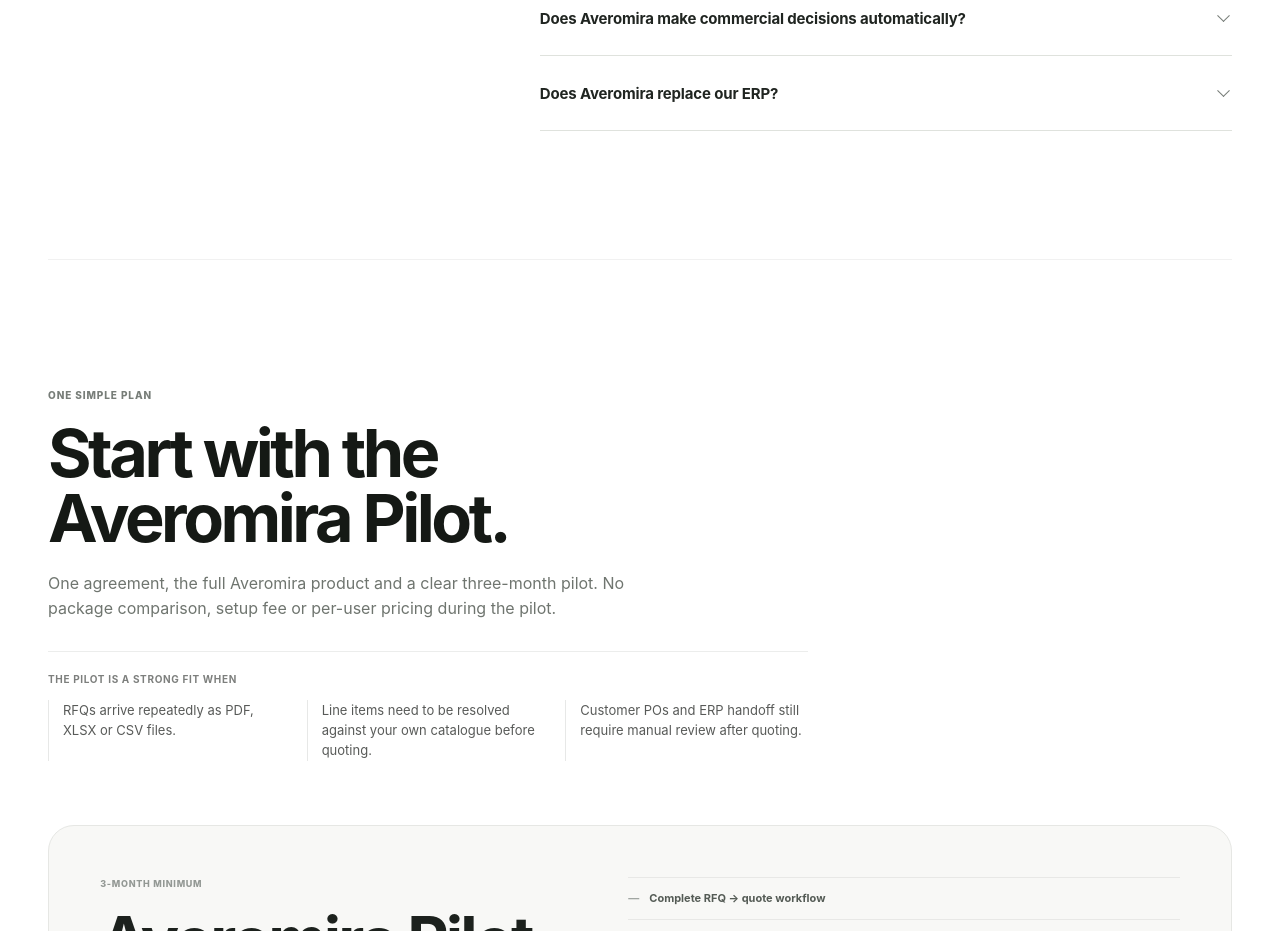
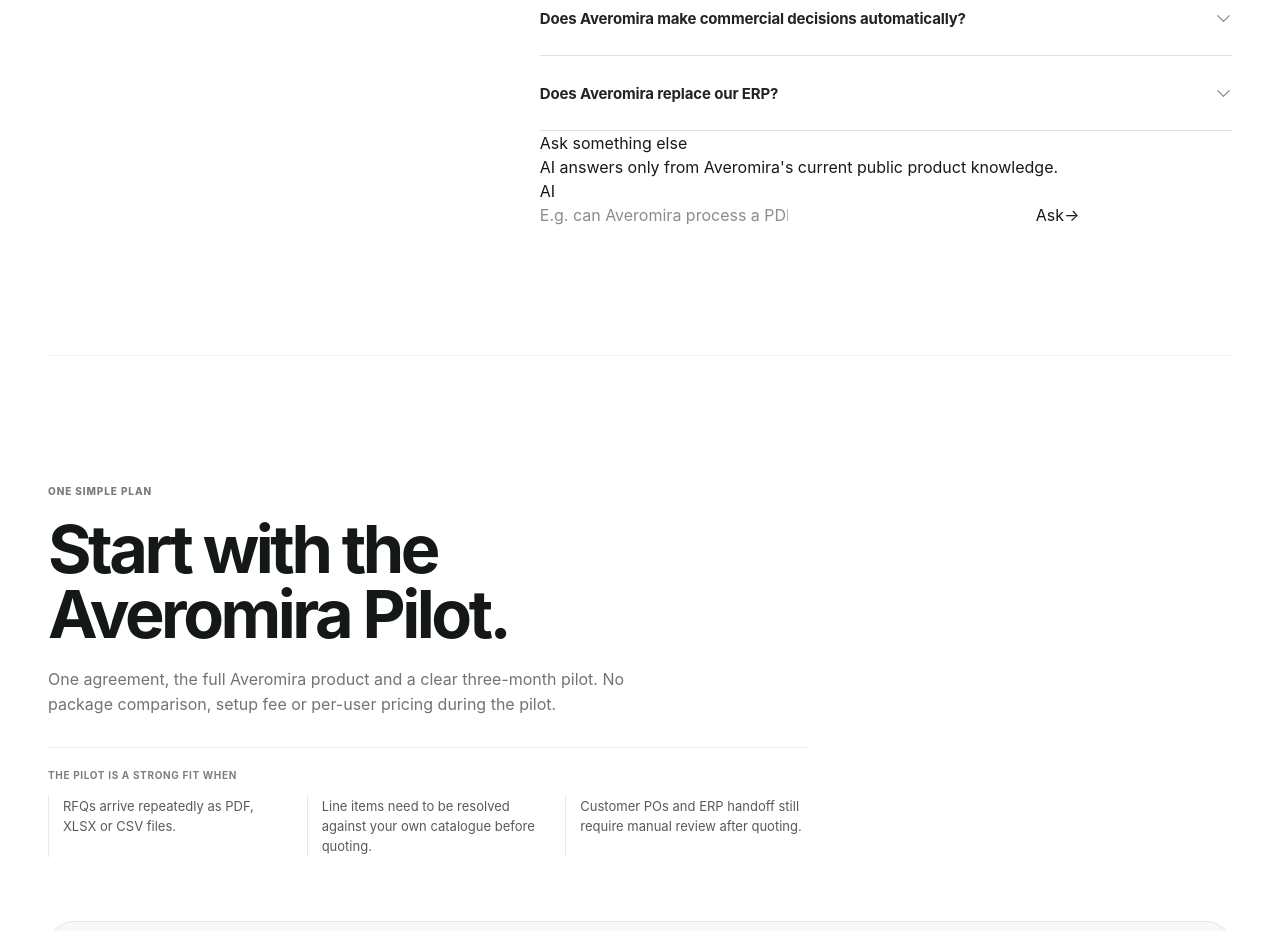
Before and after one commit to miromnb-coder/Rivora, a Next.js app: page / in a window 1280 px wide. Shown: the part 7620-8551 px from the top of the page. Built offline with nearby package versions, Linux system fonts and the light colour scheme; no server answers.

Commit message:
Add Ask Averomira AI interaction

```diff
--- a/components/marketing/FaqV2.tsx
+++ b/components/marketing/FaqV2.tsx
@@ -1,11 +1,16 @@
 "use client";
 
-import { useState } from "react";
+import { FormEvent, useState } from "react";
 import type { Locale } from "@/lib/locale";
 
 type FaqItem = {
   question: string;
   answer: string;
+};
+
+type AskResult = {
+  answer: string;
+  supported: boolean;
 };
 
 const faqContent: Record<Locale, FaqItem[]> = {
@@ -89,6 +94,63 @@ export function FaqV2({ locale }: { locale: Locale }) {
   const fi = locale === "fi";
   const items = faqContent[locale];
   const [openIndex, setOpenIndex] = useState<number | null>(0);
+  const [question, setQuestion] = useState("");
+  const [website, setWebsite] = useState("");
+  const [askResult, setAskResult] = useState<AskResult | null>(null);
+  const [askError, setAskError] = useState("");
+  const [asking, setAsking] = useState(false);
+
+  async function askAveromira(event: FormEvent<HTMLFormElement>) {
+    event.preventDefault();
+    const cleanQuestion = question.trim();
+    if (cleanQuestion.length < 3 || asking) return;
+
+    setAsking(true);
+    setAskError("");
+    setAskResult(null);
+
+    try {
+      const response = await fetch("/api/marketing/ask", {
+        method: "POST",
+        headers: { "Content-Type": "application/json" },
+        body: JSON.stringify({
+          question: cleanQuestion,
+          locale,
+          website,
+        }),
+      });
+
+      const data = (await response.json()) as {
+        answer?: string;
+        supported?: boolean;
+        error?: string;
+      };
+
+      if (!response.ok || !data.answer) {
+        throw new Error(
+          data.error ||
+            (fi
+              ? "Vastausta ei saatu juuri nyt. Yritä hetken kuluttua uudelleen."
+              : "No answer is available right now. Please try again shortly."),
+        );
+      }
+
+      setAskResult({
+        answer: data.answer,
+        supported: data.supported === true,
+      });
+    } catch (error) {
+      setAskError(
+        error instanceof Error
+          ? error.message
+          : fi
+            ? "Vastausta ei saatu juuri nyt."
+            : "No answer is available right now.",
+      );
+    } finally {
+      setAsking(false);
+    }
+  }
 
   return (
     <section className="marketing-shell v2-section faq-v2" id="faq" aria-labelledby="faq-v2-title">
@@ -138,6 +200,71 @@ export function FaqV2({ locale }: { locale: Locale }) {
               </article>
             );
           })}
+
+          <div className="faq-v2-ask">
+            <div className="faq-v2-ask-heading">
+              <div>
+                <span>{fi ? "Kysy jotain muuta" : "Ask something else"}</span>
+                <p>
+                  {fi
+                    ? "AI vastaa vain Averomiran tämänhetkisen julkisen tuotetiedon perusteella."
+                    : "AI answers only from Averomira's current public product knowledge."}
+                </p>
+              </div>
+              <span className="faq-v2-ai-badge">AI</span>
+            </div>
+
+            <form className="faq-v2-ask-form" onSubmit={askAveromira}>
+              <label className="sr-only" htmlFor="faq-v2-question">
+                {fi ? "Kysy Averomirasta" : "Ask about Averomira"}
+              </label>
+              <input
+                id="faq-v2-question"
+                type="text"
+                value={question}
+                onChange={(event) => setQuestion(event.target.value)}
+                maxLength={500}
+                autoComplete="off"
+                placeholder={
+                  fi
+                    ? "Esim. voiko Averomira käsitellä PDF-tarjouspyynnön?"
+                    : "E.g. can Averomira process a PDF RFQ?"
+                }
+              />
+              <input
+                className="faq-v2-honeypot"
+                type="text"
+                value={website}
+                onChange={(event) => setWebsite(event.target.value)}
+                tabIndex={-1}
+                autoComplete="off"
+                aria-hidden="true"
+                name="website"
+              />
+              <button
+                type="submit"
+                disabled={asking || question.trim().length < 3}
+                aria-label={fi ? "Lähetä kysymys" : "Send question"}
+              >
+                <span>{asking ? (fi ? "Haetaan" : "Thinking") : fi ? "Kysy" : "Ask"}</span>
+                <i aria-hidden="true">→</i>
+              </button>
+            </form>
+
+            <div className="faq-v2-ask-status" aria-live="polite">
+              {askError ? <p className="faq-v2-ask-error">{askError}</p> : null}
+
+              {askResult ? (
+                <div className={askResult.supported ? "faq-v2-ai-answer" : "faq-v2-ai-answer is-unsupported"}>
+                  <span>{askResult.supported ? (fi ? "Averomira AI" : "Averomira AI") : fi ? "Rajattu vastaus" : "Limited answer"}</span>
+                  <p>{askResult.answer}</p>
+                  <a href="#demo">
+                    {fi ? "Keskustele pilotista" : "Discuss the pilot"} <span aria-hidden="true">→</span>
+                  </a>
+                </div>
+              ) : null}
+            </div>
+          </div>
         </div>
       </div>
     </section>
```
